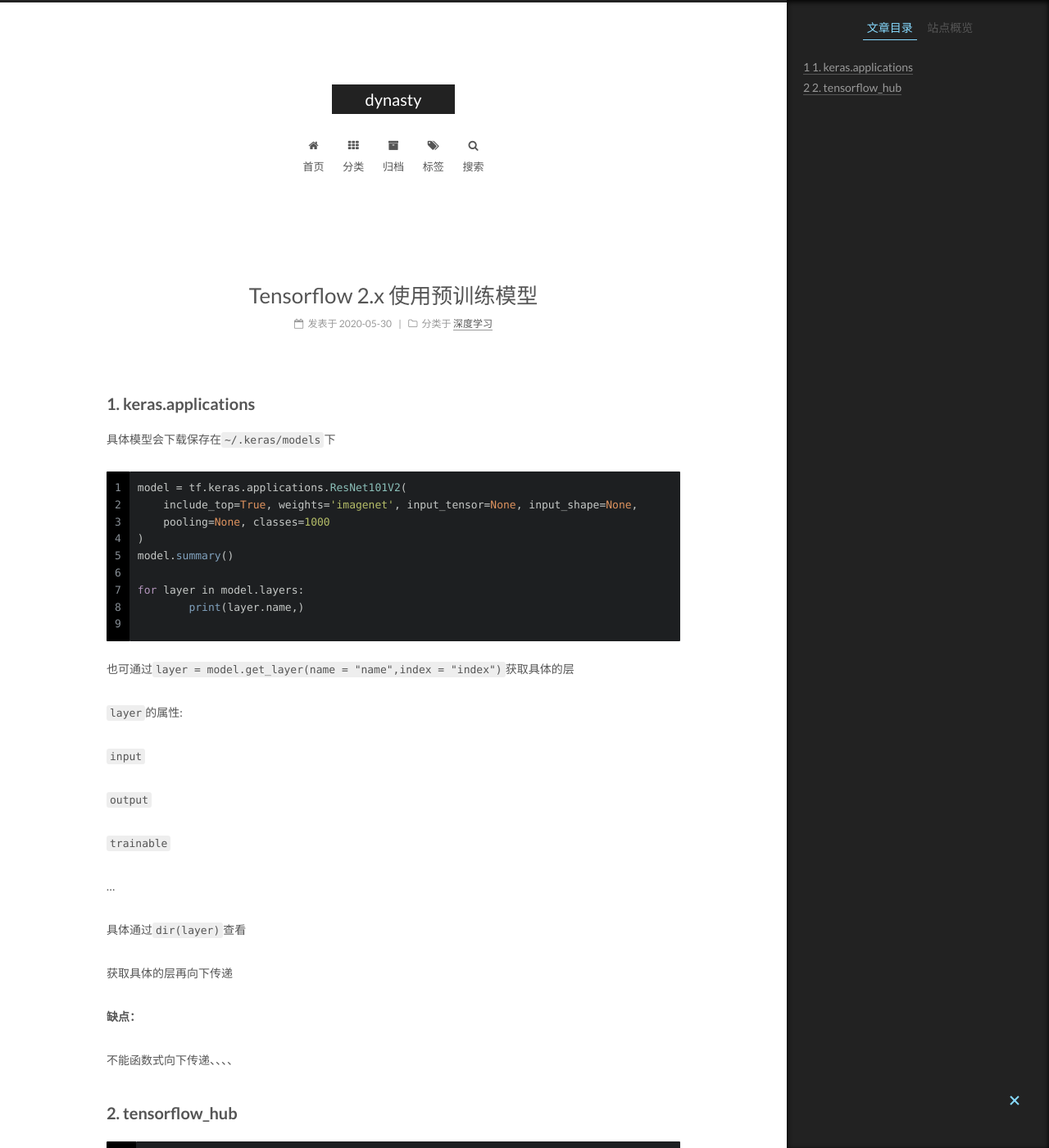
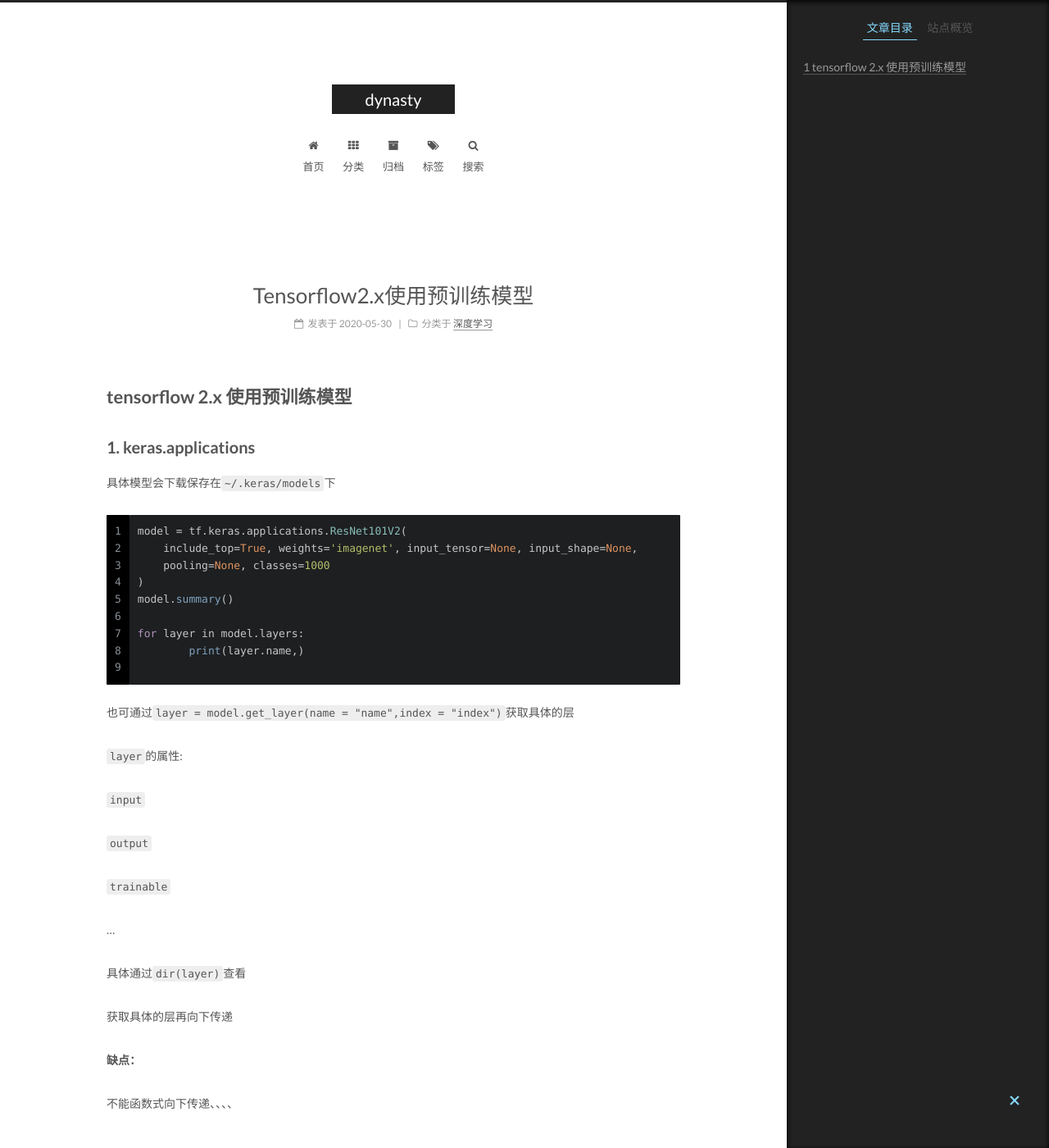
Before and after one commit to dynasty0/dynasty0.github.io, a Jekyll site: the page built from _posts/2020-05-30-tensorflow2.x使用预训练模型.md, in a window 1280 px wide and 1400 px high. Shown: the whole window at 82% size. Built offline with Jekyll 4.4.1, drawn with Linux system fonts in a browser that asks for light colours.

Commit message:
Update and rename 2020-05-30-tensorflow 2.x 使用预训练模型.md to 2020-05-30-tensorflow2.x使用预训练模型.md

```diff
--- a/_posts/2020-05-30-tensorflow 2.x 使用预训练模型.md
+++ b/_posts/2020-05-30-tensorflow2.x使用预训练模型.md
@@ -4,7 +4,7 @@ categories: 深度学习
 ---
 
 
-
+# tensorflow 2.x 使用预训练模型
 
 
 ## 1. keras.applications
```
